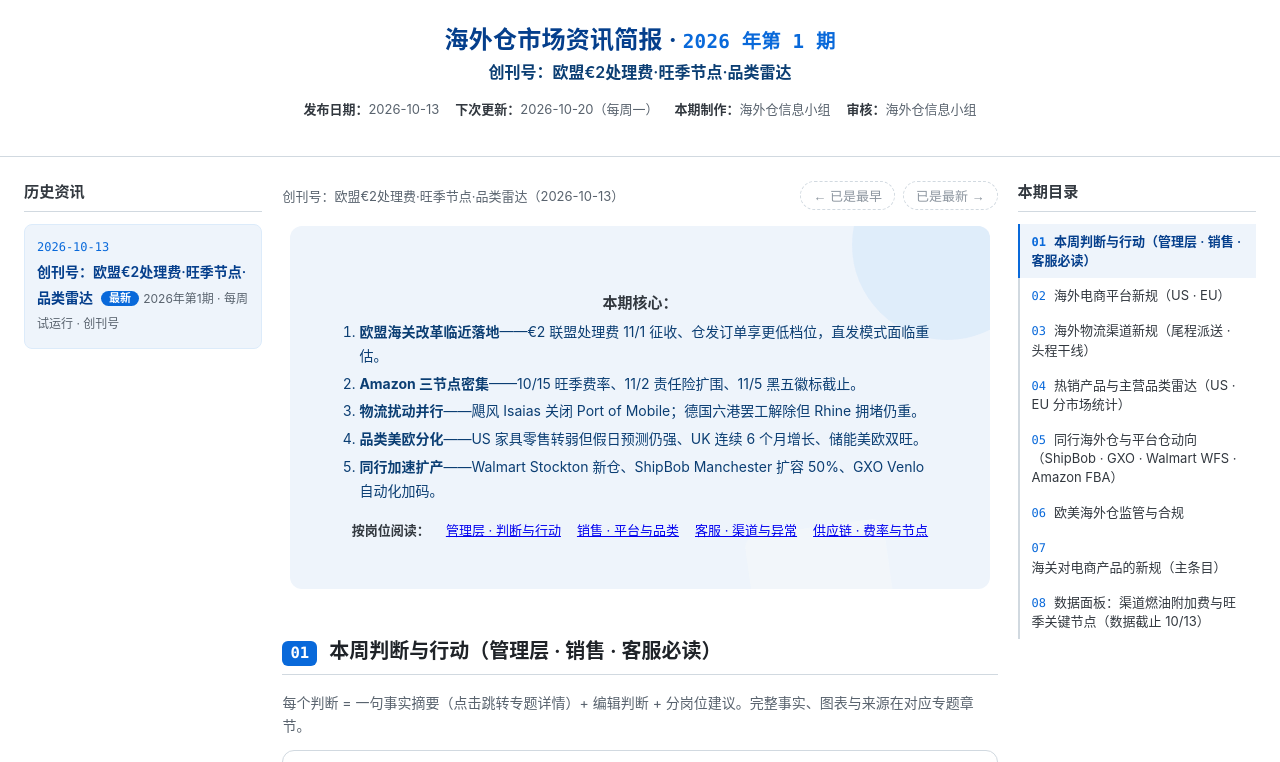
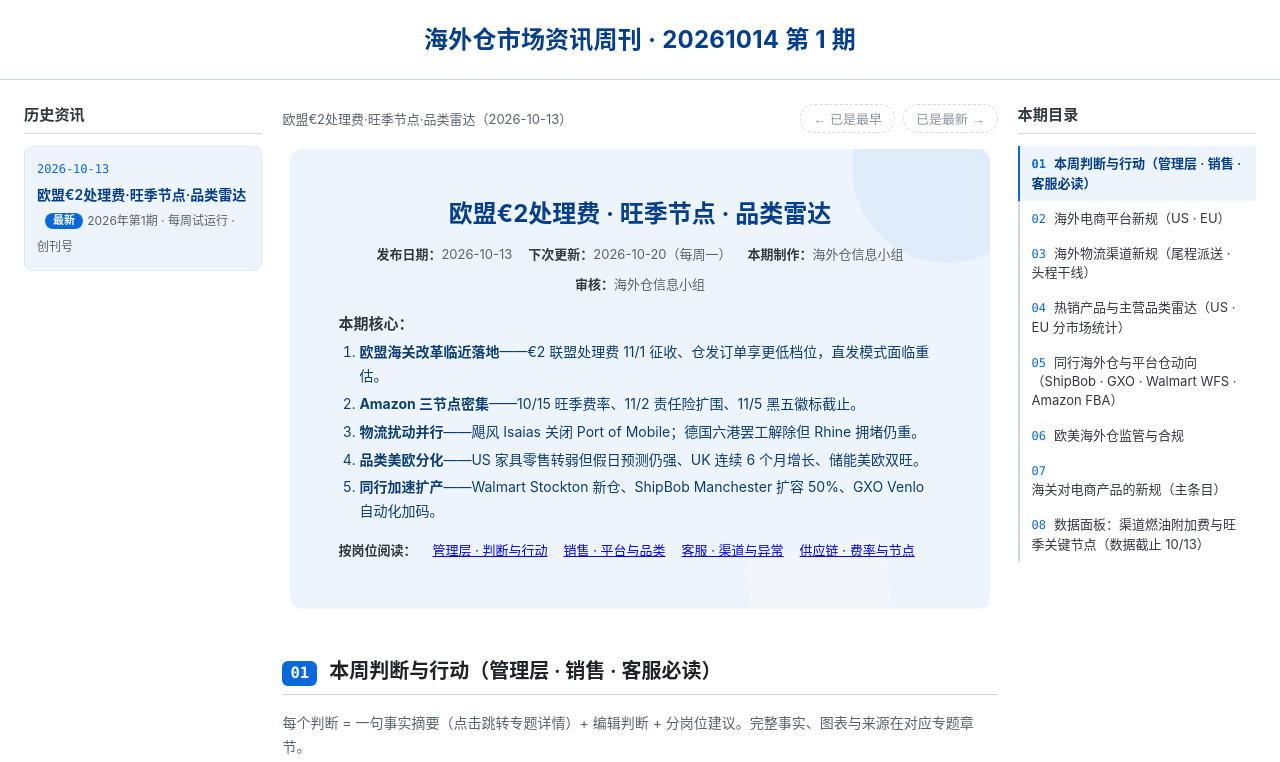
Before and after one commit to Frida-Jane/OW-INFO, a plain HTML site: page index.html in a window 1280 px wide. Shown: the top 762 px of the page. Drawn offline with Linux system fonts and the light colour scheme.

Commit message:
头部改为单行周刊标题，期标题与发布信息移入蓝色区域

```diff
--- a/index.html
+++ b/index.html
@@ -357,15 +357,7 @@
       padding: var(--space-5) var(--app-pad);
       text-align: center;
     }
-    .app-title { font-size: 1.5rem; line-height: 1.3; }
-    .app-title .issue-no { font-family: var(--font-mono); font-size: 0.8em; color: var(--accent); }
-    .app-sub { margin-top: 4px; font-size: 1rem; font-weight: 600; color: var(--page-brand-text); }
-    .app-meta {
-      margin-top: 10px; font-size: 13px; color: var(--page-text-muted);
-      display: flex; flex-wrap: wrap; justify-content: center;
-      gap: var(--space-1) var(--space-4);
-    }
-    .app-meta strong { color: var(--page-text-secondary); font-weight: 600; }
+    .app-title { line-height: 1.3; }
     .app-header .app-title {
       font-size: 1.5rem;
       color: var(--page-brand-active);
@@ -550,9 +542,6 @@
     }
     @media (max-width: 640px) {
       .app-header .app-title { font-size: 1.15rem; }
-      .app-title .issue-no { display: block; margin-top: 2px; }
-      .app-sub { font-size: 0.9rem; }
-      .app-meta { font-size: 12px; gap: 2px var(--space-3); }
       .app-header__inner { padding: var(--space-4) var(--app-pad); }
     }
 
@@ -567,14 +556,7 @@
 <body>
   <header class="app-header">
     <div class="app-header__inner">
-      <h1 class="app-title">海外仓市场资讯简报 · <span class="issue-no" id="headNo">2026 年第 1 期</span></h1>
-      <p class="app-sub" id="headTitle">创刊号：欧盟€2处理费 · 旺季节点 · 品类雷达</p>
-      <p class="app-meta">
-        <span><strong>发布日期：</strong><span id="headPub">2026-10-13</span></span>
-        <span><strong>下次更新：</strong><span id="headNext">2026-10-20（每周一）</span></span>
-        <span><strong>本期制作：</strong>海外仓信息小组</span>
-        <span><strong>审核：</strong>海外仓信息小组</span>
-      </p>
+      <h1 class="app-title">海外仓市场资讯周刊 · <span class="issue-no" id="headNo">20261014 第 1 期</span></h1>
     </div>
   </header>
 
@@ -617,7 +599,7 @@
   <script>
     // === 期数数据（按时间正序：旧 → 新）===
     const ISSUES = [
-      { id: '01', no: '2026 年第 1 期', file: 'issues/issue-2026-01.html', title: '创刊号：欧盟€2处理费·旺季节点·品类雷达', sub: '2026年第1期 · 每周试运行 · 创刊号', date: '2026-10-13', pub: '2026-10-13', next: '2026-10-20（每周一）' },
+      { id: '01', no: '20261014 第 1 期', file: 'issues/issue-2026-01.html', title: '欧盟€2处理费·旺季节点·品类雷达', sub: '2026年第1期 · 每周试运行 · 创刊号', date: '2026-10-13', pub: '2026-10-13', next: '2026-10-20（每周一）' },
     ];
     const NEWEST_ID = ISSUES[ISSUES.length - 1].id;
 
@@ -662,13 +644,7 @@
       $prevBtn.textContent = idx > 0 ? `← 上一期（${ISSUES[idx-1].title}）` : '← 已是最早';
       $nextBtn.textContent = idx < ISSUES.length - 1 ? `下一期（${ISSUES[idx+1].title}）→` : '已是最新 →';
       const $no = document.getElementById('headNo');
-      const $ht = document.getElementById('headTitle');
-      const $hp = document.getElementById('headPub');
-      const $hn = document.getElementById('headNext');
       if ($no) $no.textContent = it.no || '';
-      if ($ht) $ht.textContent = it.title;
-      if ($hp) $hp.textContent = it.pub || it.date || '';
-      if ($hn) $hn.textContent = it.next || '每周一';
       const $fp = document.getElementById('footPrev');
       const $fn = document.getElementById('footNext');
       if ($fp && $fn) {
--- a/issues/issue-2026-01.html
+++ b/issues/issue-2026-01.html
@@ -149,11 +149,19 @@
         .hint-pop { width: 92vw; }
         figure { margin: var(--space-3) 0; }
       }
+    .report-intro .intro-h { text-align: center; font-size: 1.5rem; font-weight: 700; color: var(--page-brand-active); border-bottom: none; display: block; padding-bottom: 0; margin: 0 0 var(--space-3); }
     </style>
     <header class="report-intro">
       <div class="report-intro__surface">
         <div class="report-intro__content">
-          <p class="report-intro__summary" style="margin-bottom: var(--space-1); text-align: center;"><strong>本期核心：</strong></p>
+          <h2 class="intro-h">欧盟€2处理费 · 旺季节点 · 品类雷达</h2>
+          <div class="report-intro__meta" style="justify-content: center; margin: 0 0 var(--space-4);">
+            <span><strong>发布日期：</strong>2026-10-13</span>
+            <span><strong>下次更新：</strong>2026-10-20（每周一）</span>
+            <span><strong>本期制作：</strong>海外仓信息小组</span>
+            <span><strong>审核：</strong>海外仓信息小组</span>
+          </div>
+          <p class="report-intro__summary" style="margin-bottom: var(--space-1);"><strong>本期核心：</strong></p>
           <ol class="pt-list" style="font-size: 15px; margin-top: 0;">
             <li><strong>欧盟海关改革临近落地</strong>——€2 联盟处理费 11/1 征收、仓发订单享更低档位，直发模式面临重估。</li>
             <li><strong>Amazon 三节点密集</strong>——10/15 旺季费率、11/2 责任险扩围、11/5 黑五徽标截止。</li>
@@ -161,7 +169,7 @@
             <li><strong>品类美欧分化</strong>——US 家具零售转弱但假日预测仍强、UK 连续 6 个月增长、储能美欧双旺。</li>
             <li><strong>同行加速扩产</strong>——Walmart Stockton 新仓、ShipBob Manchester 扩容 50%、GXO Venlo 自动化加码。</li>
           </ol>
-          <div class="report-intro__meta role-row" style="justify-content: center; margin-top: var(--space-4);">
+          <div class="report-intro__meta role-row" style="margin-top: var(--space-4);">
             <span><strong>按岗位阅读：</strong></span>
             <a class="role-chip" href="#s1">管理层 · 判断与行动</a>
             <a class="role-chip" href="#s2">销售 · 平台与品类</a>
```
